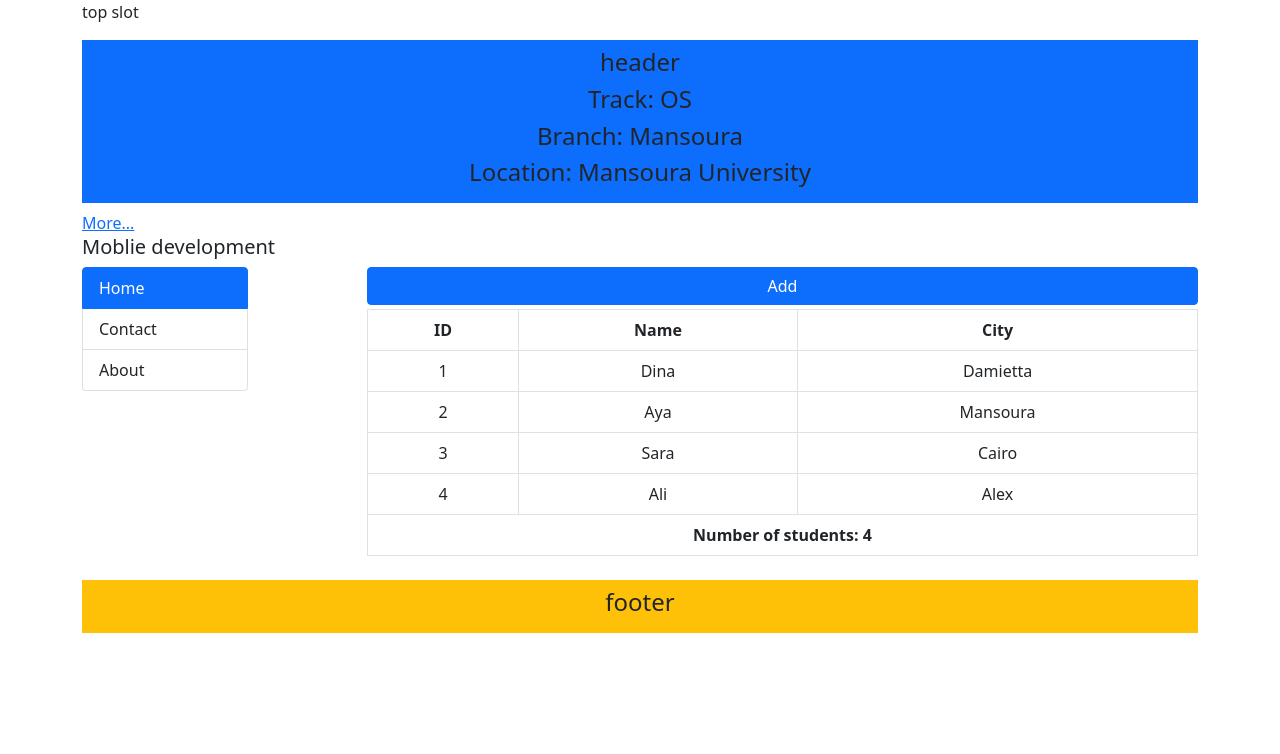
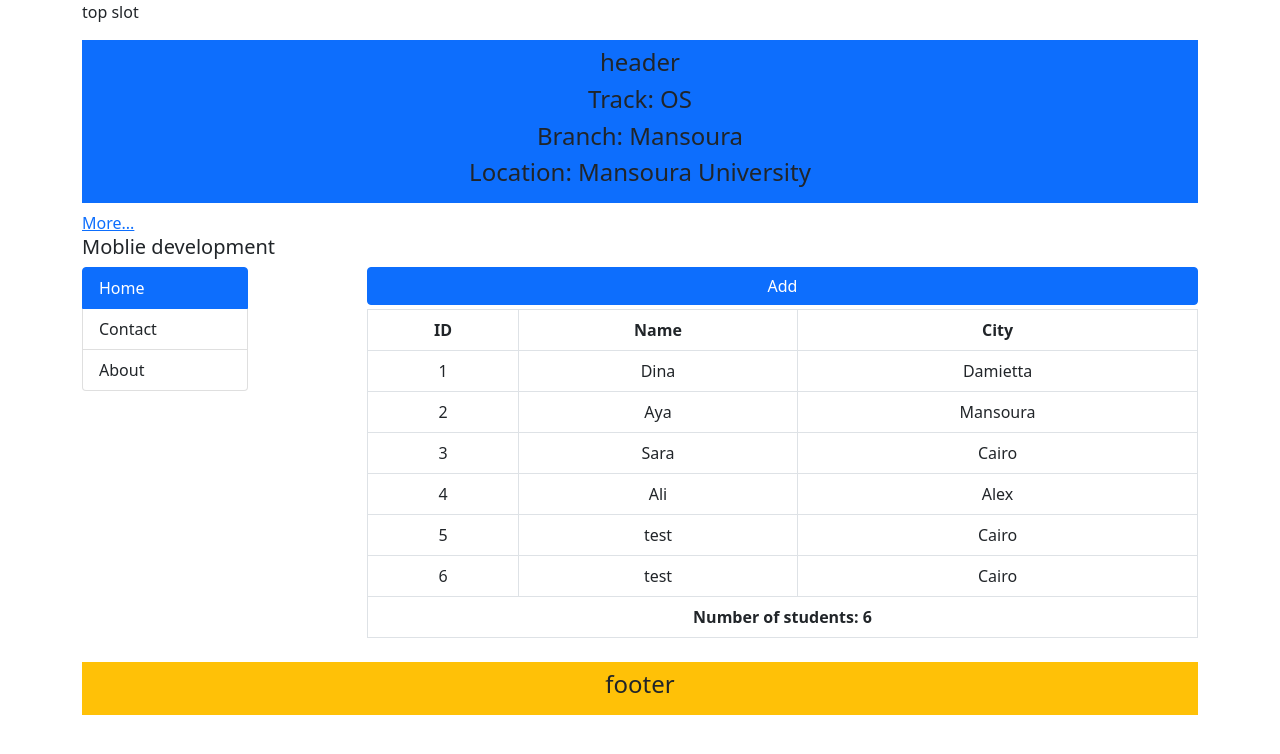
Before and after one commit to Dina170/ITI-tasks, a Vue app in the folder frontend-development/vue/crud-operations/: page / in a window 1280 px wide. Shown: the top 754 px of the page. Built offline with nearby package versions, Linux system fonts and the light colour scheme; data requests are answered from the project's data file.

Commit message:
Store student in db using json server

```diff
--- /dev/null
+++ b/frontend-development/vue/crud-operations/db.json
@@ -0,0 +1,51 @@
+{
+  "students": [
+    {
+      "id": 1,
+      "name": "Dina",
+      "city": "Damietta"
+    },
+    {
+      "id": 2,
+      "name": "Aya",
+      "city": "Mansoura"
+    },
+    {
+      "id": 3,
+      "name": "Sara",
+      "city": "Cairo"
+    },
+    {
+      "id": 4,
+      "name": "Ali",
+      "city": "Alex"
+    },
+    {
+      "id": 5,
+      "name": "test",
+      "city": "Cairo"
+    },
+    {
+      "id": 6,
+      "name": "test",
+      "city": "Cairo"
+    }
+  ],
+  "posts": [
+    {
+      "id": 1,
+      "title": "json-server",
+      "author": "typicode"
+    }
+  ],
+  "comments": [
+    {
+      "id": 1,
+      "body": "some comment",
+      "postId": 1
+    }
+  ],
+  "profile": {
+    "name": "typicode"
+  }
+}
--- a/frontend-development/vue/crud-operations/package.json
+++ b/frontend-development/vue/crud-operations/package.json
@@ -4,7 +4,8 @@
   "private": true,
   "scripts": {
     "serve": "vue-cli-service serve",
-    "build": "vue-cli-service build"
+    "build": "vue-cli-service build",
+    "db:server": "json-server db.json --watch --port 5000"
   },
   "dependencies": {
     "vue": "^3.2.13"
--- a/frontend-development/vue/crud-operations/src/components/body.vue
+++ b/frontend-development/vue/crud-operations/src/components/body.vue
@@ -26,18 +26,29 @@
 </template>
 
 <script>
-import students from "@/students.js";
 import addStudent from "./addStudent.vue";
 export default {
   components: {
     addStudent
   },
   data: () => ({
-    students: students,
+    students: [],
   }),
+  async created() {
+    let res = await fetch("http://localhost:5000/students");
+    this.students = await res.json();
+  },
   methods: {
-    addNewStudent(student) {
-      this.students.push({id: this.students[this.students.length - 1].id + 1, name: student.name, city: student.city})
+    async addNewStudent(student) {
+      let data = { id: this.students[this.students.length - 1].id + 1, name: student.name, city: student.city }
+      await fetch("http://localhost:5000/students", {
+        method: "POST",
+        headers: {
+          "Content-type": "application/json",
+        },
+        body: JSON.stringify(data)
+      })
+      this.students.push(data)
     }
   }
 };
```
